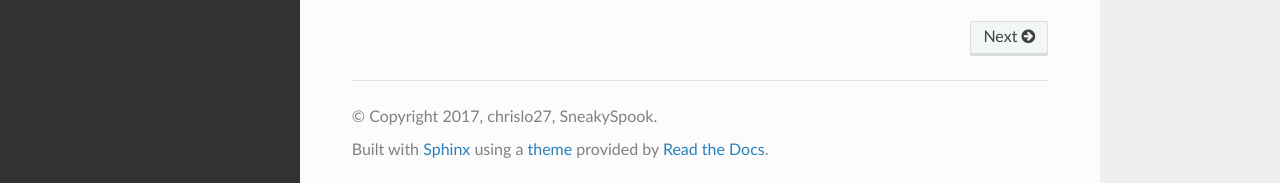
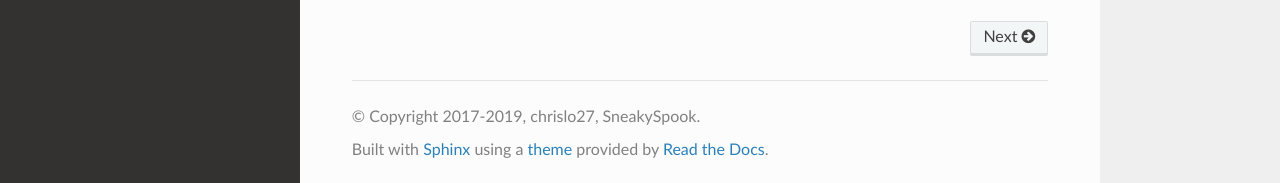
Before and after one commit to rhmodding/Tickompiler, a Sphinx documentation site: the page built from docs/index.rst, in a window 1280 px wide and 900 px high, scrolled down 2173 px. Shown: the part 714-897 px from the top of the window. Built offline with Sphinx 7.4.7 and the Read the Docs theme 2.0.0, drawn with Linux system fonts in a browser that asks for light colours.

Commit message:
Update copyright

```diff
--- a/docs/conf.py
+++ b/docs/conf.py
@@ -46,7 +46,7 @@ master_doc = 'index'
 
 # General information about the project.
 project = u'Tickompiler'
-copyright = u'2017, chrislo27, SneakySpook'
+copyright = u'2017-2019, chrislo27, SneakySpook'
 author = u'chrislo27, SneakySpook'
 
 # The version info for the project you're documenting, acts as replacement for
```
